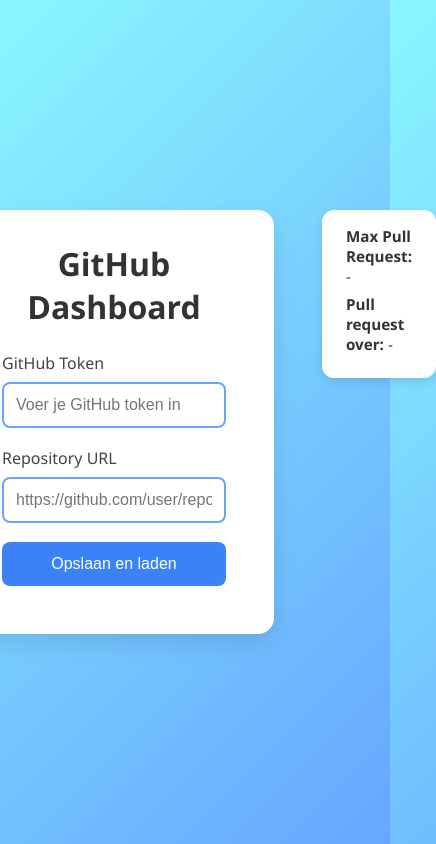
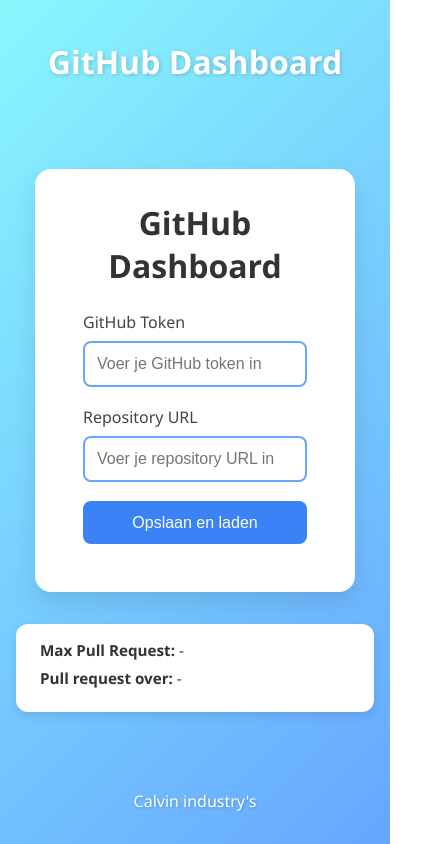
Before and after one commit to calvinsword/fep-eindopdracht, a website built with Vite: page index.html in a window 390 px wide. Shown: the whole page, 436 px wide, since content can reach past the window. Built offline with nearby package versions, Linux system fonts and the light colour scheme.

Commit message:
git pages hell

```diff
--- a/index.css
+++ b/index.css
@@ -1,3 +1,4 @@
+/* RESET & BASE STYLES */
 * {
     margin: 0;
     padding: 0;
@@ -12,22 +13,51 @@
     font-family: 'Segoe UI', Tahoma, Geneva, Verdana, sans-serif;
     background: linear-gradient(135deg, #89f7fe, #66a6ff);
     display: flex;
-    justify-content: center;
+    flex-direction: column;
+    justify-content: space-between; /* header top, footer bottom */
     align-items: center;
+    min-height: 100vh;
 }
 
+/* CONTAINER */
 .container {
     display: flex;
-    gap: 3rem;
-    align-items: flex-start;
-    justify-content: center;
-    width: 85%;
+    flex-direction: column;
+    justify-content: space-between;
+    width: 100%;
+    max-width: 1200px;
+    height: 100%;
+    padding: 1rem;
 }
 
+/* HEADER */
+header {
+    text-align: center;
+    padding: 1.5rem 0;
+}
+
+header h1 {
+    font-size: 2rem;
+    color: #fff;
+    text-shadow: 1px 1px 4px rgba(0, 0, 0, 0.2);
+}
+
+/* MAIN CONTENT */
+main {
+    flex: 1;
+    display: flex;
+    justify-content: center;
+    align-items: flex-start;
+    gap: 3rem;
+    flex-wrap: wrap;
+    width: 100%;
+    margin-top: 1rem;
+}
+
+/* FORM BOX */
 .center-box {
     display: flex;
     flex-direction: column;
-    align-items: stretch;
     background: white;
     padding: 2rem 3rem;
     border-radius: 16px;
@@ -84,7 +114,7 @@
     margin-top: 1rem;
 }
 
-/* Dashboard */
+/* DASHBOARD */
 .dashboard {
     display: flex;
     flex-direction: column;
@@ -134,3 +164,30 @@
     color: #555;
     font-size: 0.9rem;
 }
+
+/* FOOTER */
+footer {
+    text-align: center;
+    padding: 1rem 0;
+}
+
+footer h3 {
+    color: white;
+    font-weight: 500;
+    font-size: 1rem;
+    text-shadow: 1px 1px 3px rgba(0, 0, 0, 0.2);
+}
+
+/* RESPONSIVE */
+@media (max-width: 768px) {
+    main {
+        flex-direction: column;
+        align-items: center;
+        gap: 2rem;
+    }
+
+    .dashboard {
+        width: 100%;
+        max-width: 380px;
+    }
+}
--- a/index.html
+++ b/index.html
@@ -8,14 +8,20 @@
 </head>
 <body>
 <div class="container">
+
+  <header>
+    <h1>GitHub Dashboard</h1>
+  </header>
+  <main>
     <div class="center-box">
       <h1>GitHub Dashboard</h1>
 
+      <!-- Wanneer een label er boven staat dan zal de screen reader het lezen -->
       <label for="token">GitHub Token</label>
       <input type="password" id="token" placeholder="Voer je GitHub token in" />
 
       <label for="repo">Repository URL</label>
-    <input type="text" id="repo" placeholder="https://github.com/user/repo" />
+      <input type="text" id="repo" placeholder="Voer je repository URL in" />
 
       <button id="saveBtn">Opslaan en laden</button>
       <p id="error-message"></p>
@@ -35,6 +41,10 @@
         </div>
       </template>
     </div>
+  </main>
+  <footer>
+    <h3>Calvin industry's</h3>
+  </footer>
 </div>
 
 <script src="index.js"></script>
--- a/index.js
+++ b/index.js
@@ -71,12 +71,11 @@
         }
 
         const data = await response.json();
-
-        // Clone template
+        //clone de te
         const template = document.getElementById('tile-template');
         const tile = template.content.cloneNode(true).querySelector('.tile');
 
-        tile.dataset.repo = repoFullName; // Store identifier
+        tile.dataset.repo = repoFullName;
         tile.querySelector('h2').textContent = data.full_name;
         tile.querySelector('p').textContent = data.description || 'Geen beschrijving beschikbaar.';
 
--- a/src/repoTile.css
+++ b/src/repoTile.css
@@ -37,3 +37,9 @@
     color: #333;
     font-size: 0.95rem;
 }
+
+#error-message,
+#error-message span {
+    color: #d93025;
+    font-weight: 600;
+}
```
Also changed, not shown: src/repoTile.html (+34 -9 lines), src/repoTile.js (+28 -13 lines). Lines whose indentation alone changed are shown as unchanged.
